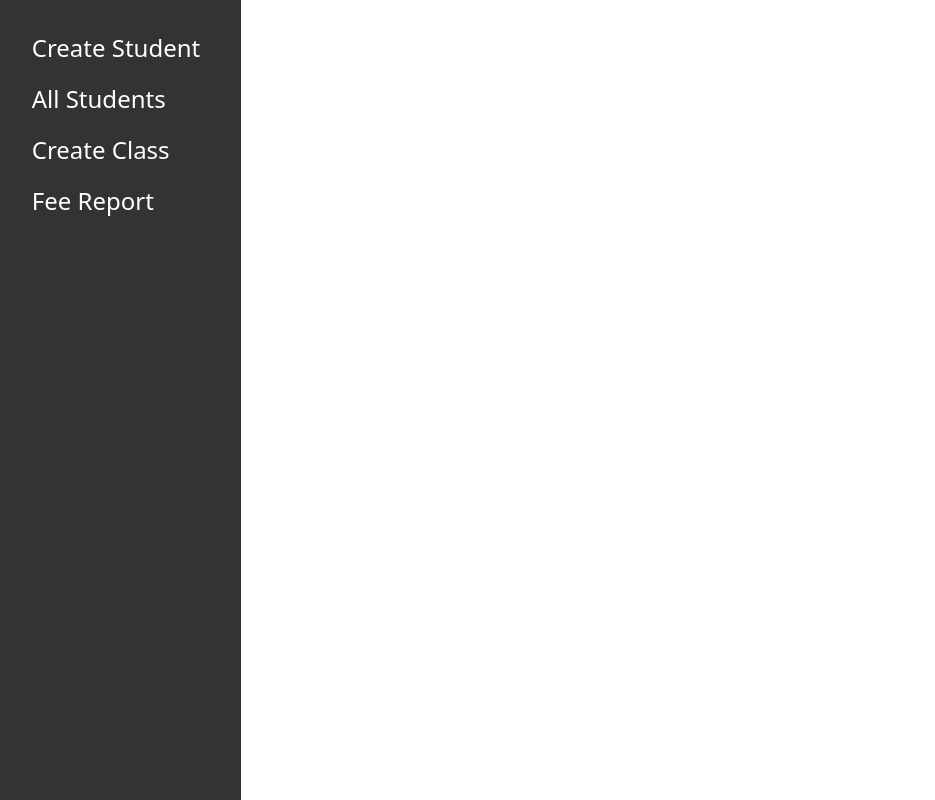
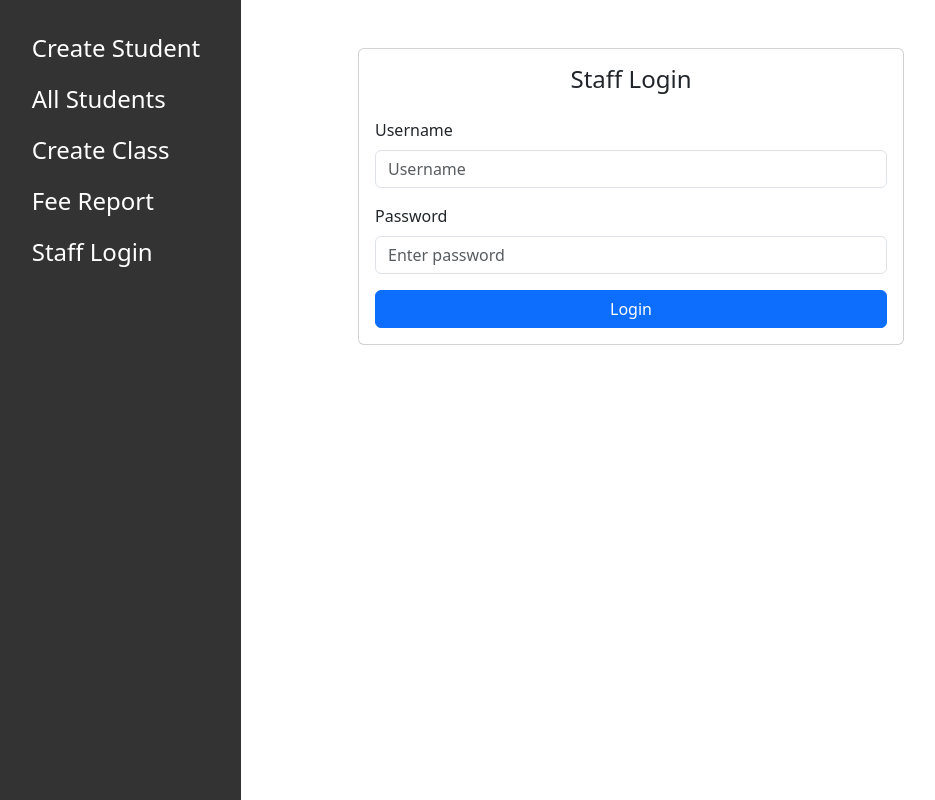
Before and after one commit to Ahsan321123/FeeManagementSystem, a React (Create React App) app in the folder frontend/: page /stafflogin in a window 1280 px wide. Shown: the whole page, without its empty margins (9-944 px from the left). Built offline with nearby package versions, Linux system fonts and the light colour scheme.

Commit message:
Created login page for staff

```diff
--- /dev/null
+++ b/frontend/src/Components/StaffLogin.js
@@ -0,0 +1,41 @@
+import React from 'react'
+
+export default function StaffLogin() {
+  return (
+    <div className="container mb-4">
+      {/* {loading && <Loader/>} */}
+
+      <div className="row justify-content-center">
+        <div className="col-md-6 mt-5">
+          <div className="card">
+            <div className="card-body">
+              <h4 className="card-title text-center mb-4">Staff Login</h4>
+
+              <form>
+
+                <div className="mb-3">
+                  <label htmlFor="inputName" className="form-label">Username</label>
+                  <input type="text" className="form-control" id="inputName"
+                  placeholder="Username"
+                  autoComplete='off'/>
+                </div>
+
+                <div className="mb-3">
+                  <label htmlFor="inputName" className="form-label">Password</label>
+                  <input type="text" className="form-control" id="inputName"
+                  placeholder="Enter password"
+                  autoComplete='off'/>
+                </div>
+
+                <div className="d-grid gap-2">
+                  <button type="submit" className="btn btn-primary">Login</button>
+                </div>
+              </form>
+            </div>
+          </div>
+        </div>
+      </div>
+    </div>
+
+  )
+}
--- a/frontend/src/Components/sidebar.js
+++ b/frontend/src/Components/sidebar.js
@@ -5,8 +5,11 @@ import CreateStudent from './createStudent';
 import CreateClass from './createClass';
 import Voucher from './voucher';
 import FeeReport from './feeReport';
+import StaffLogin from './StaffLogin';
+
 export default function Sidebar() {
   return (
+
    <Router>
 
     <div className="sidebar">
@@ -15,6 +18,8 @@ export default function Sidebar() {
             <Link className='link' to='/allstudents'>All Students</Link>
             <Link className='link' to='/createclass'>Create Class</Link>
             <Link className='link' to='/feeReport'>Fee Report</Link>
+            <Link className='link' to='/stafflogin'>Staff Login</Link>
+
         </nav>
     </div>
     <Routes>
@@ -23,6 +28,8 @@ export default function Sidebar() {
         <Route path='/createclass' element={<CreateClass/>} ></Route>
         <Route path='/voucher' element={<Voucher/>} ></Route>
         <Route path='/feeReport' element={<FeeReport/>} ></Route>
+        <Route path='/stafflogin' element={<StaffLogin/>} ></Route>
+
         {/* CreateClass */}
     </Routes>
    </Router>
```
